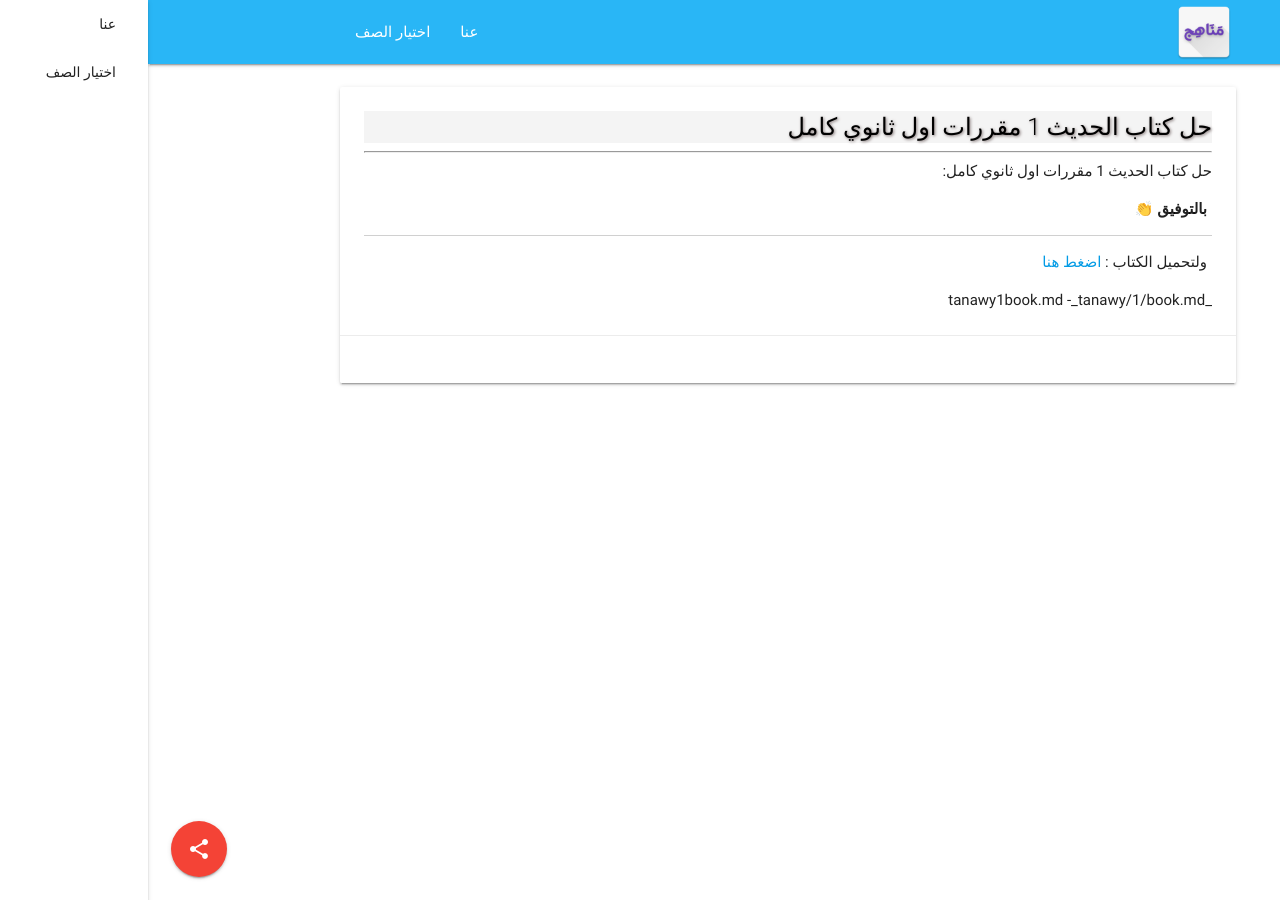
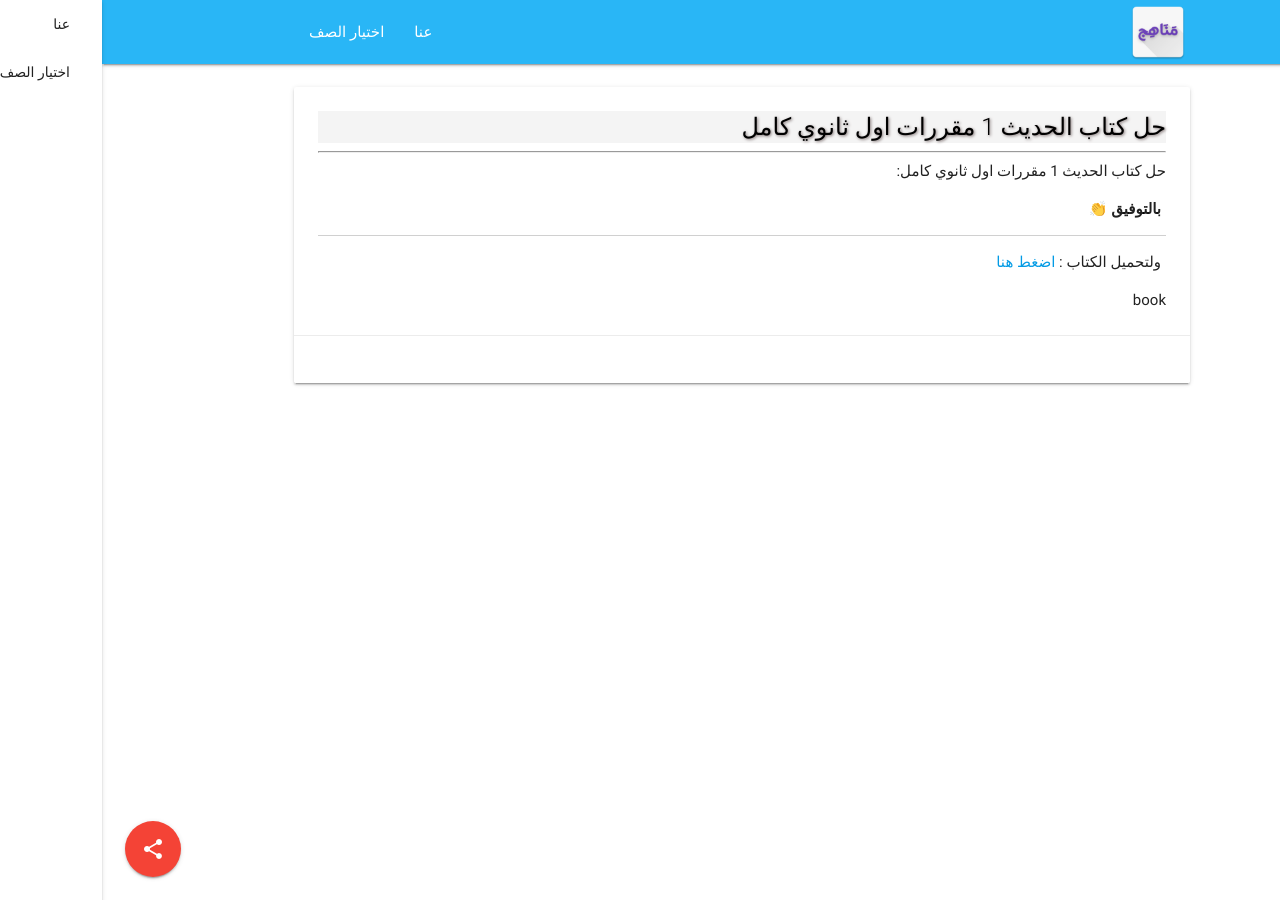
Before and after one commit to egyjs/el3zahaby.github.io-, a Jekyll site: the page built from _tanawy/1/book.md, in a window 1280 px wide. Built offline with Jekyll 4.4.1, drawn with Linux system fonts in a browser that asks for light colours; nearby versions of some CDN libraries; emoji names are drawn with the system emoji font; comment, search, counter and statistics services are not loaded.

Commit message:
get file name

```diff
--- a/_tanawy/1/book.md
+++ b/_tanawy/1/book.md
@@ -14,7 +14,6 @@
 | ------------ |
 | ولتحميل الكتاب  : <a href="/assets/files/Hadith1.pdf" download >اضغط هنا</a>  |
 
-{% assign filename = page.path | replace_first: '/', '' | replace: '/', ''  | replace: '.html', '' %}
+{% assign filename = page.url | split: '/' | last | replace: '.html', '.md' %}
 {{ filename }}
--{{page.path}}
 <!--<div class="url">/assets/files/Hadith1.pdf</div>-->
```
